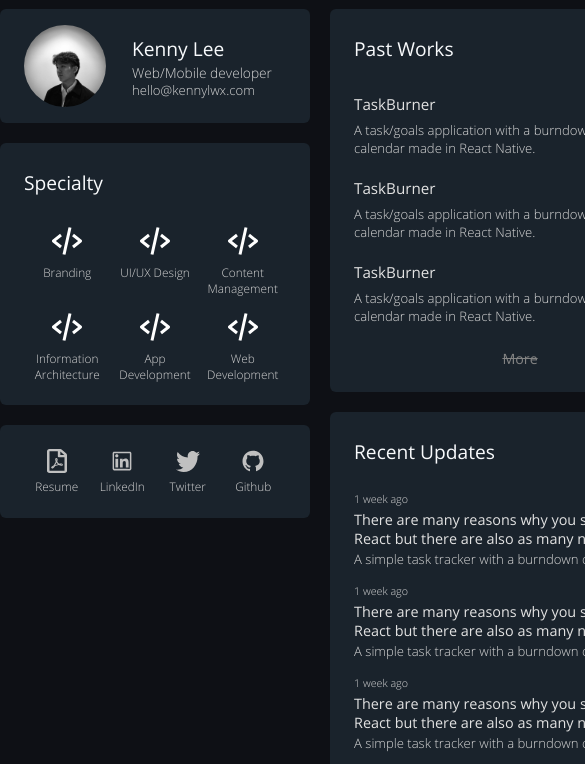
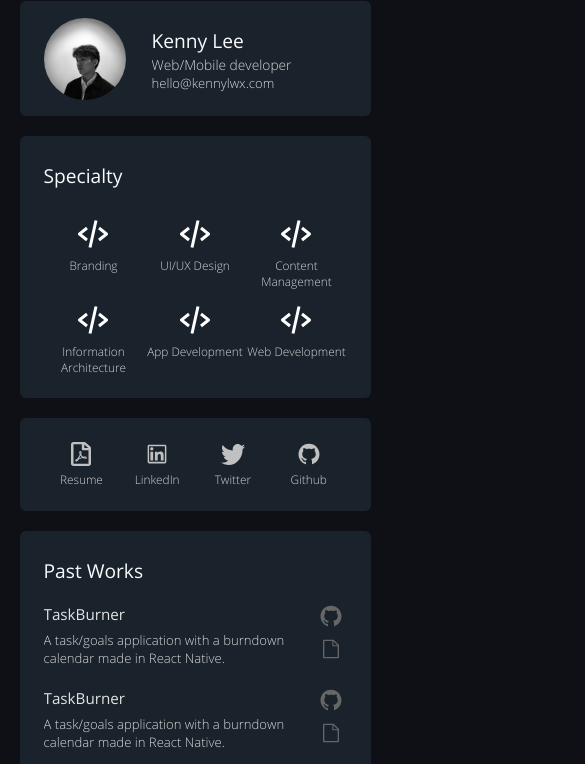
Before and after one commit to kennylwx/kennylwx-portfolio, a Gatsby site: page / in a window 390 px wide. Shown: the part 58-822 px from the top of the page, 585 px wide, since content can reach past the window. Built offline with nearby package versions, Linux system fonts and the light colour scheme; Gatsby itself is replaced by a stand-in of ours.

Commit message:
responsiveness added

```diff
--- a/src/components/layout.js
+++ b/src/components/layout.js
@@ -19,16 +19,16 @@
   return (
     <>
       <Header siteTitle={data.site.siteMetadata.title} />
-      <div>
+      <div className="main-outer">
         <main>
           {children}
         </main>
-        <footer>
-          ©
-          {new Date().getFullYear()}
-          {' KennyLWX'}
-        </footer>
       </div>
+      <footer>
+        ©
+        {new Date().getFullYear()}
+        {' KennyLWX'}
+      </footer>
     </>
   );
 };
--- a/src/styles/layout.scss
+++ b/src/styles/layout.scss
@@ -6,13 +6,14 @@
 $services-txt-col:#D3D3D3;
 $item-title-col: #E2E2E2;
 $more-col: #838383;
-$highlight-col: #40B2B9;
+$highlight-col: #399CA1;
 $highlight-dark-col: #30898E;
 $btn-hightlight-col: rgba(61, 80, 99, 0.2);
 
 $left-panel-width: 310px;
 $right-panel-width: 380px;
 $margin-between: 20px;
+$full-width: $left-panel-width + $right-panel-width + $margin-between;
 
 @font-face {
   font-family: 'Playfair Display';
@@ -46,7 +47,6 @@
   -webkit-box-orient: vertical;
 }
 
-
 html,body {
   background-color: $body-bg;
   margin: 0;
@@ -62,7 +62,8 @@
   flex-direction: row;
   align-items: center;
   justify-content: space-between;
-  padding: 12px 24px;
+  max-width: 90%;
+  margin: 16px auto;
 
   h1 {
     font-size: 1.25em;
@@ -77,24 +78,32 @@
   }
 }
 
+@media only screen and (max-width: $full-width) {
+  main {
+    grid-template-columns: 1fr !important;
+    max-width: 90% !important;
+    min-width: $left-panel-width;
+  }
+}
+
 main {
   color: $title-col;
-  display: flex;
-  flex-direction: row;
-  width: $left-panel-width + $right-panel-width + $margin-between;
-  margin: 16px auto 0px;
+  max-width: $full-width;
+  margin: 16px auto;
+  display: grid;
+  grid-template-columns: $left-panel-width $right-panel-width;
+  grid-column-gap: $margin-between;
 
   .left-panel {
-    width: $left-panel-width;
-    min-width: $left-panel-width;
-    display: flex;
-    flex-direction: column;
+    display: grid;
+    grid-template-rows: 115px 262px 93px auto;
+    grid-gap: $margin-between;
   }
 
   .right-panel {
-    width: $right-panel-width;
-    min-width: $right-panel-width;
-    margin-left: $margin-between;
+    display: grid;
+    grid-template-rows: auto auto;
+    grid-gap: $margin-between;
   }
 
 }
@@ -152,7 +161,6 @@
   flex-direction: row;
   align-items: center;
   @extend .container;
-  margin-bottom: $margin-between;
 
   .author-img {
     border-radius: 50% !important;
@@ -187,7 +195,6 @@
 .services {
   @extend .container-plus;
   text-transform: capitalize;
-  margin-bottom: $margin-between;
 
   .services-title {
     @extend .title-style-plus;
@@ -220,7 +227,8 @@
 .socials {
   @extend .container-plus;
   display: grid;
-  grid-template-columns: 25% 25% 25% 25%;
+  grid-template-columns: repeat(4, 1fr);
+  grid-column-gap: auto;
 
   .socials-type {
     display: flex;
@@ -249,24 +257,20 @@
 
 .showcase {
   @extend .container-plus;
-  margin-bottom: $margin-between;
   display: flex;
   flex-direction: column;
-
 
   .showcase-title {
     @extend .title-style-plus;
   }
 
   .showcase-container {
-    margin-top: 12px;
     margin-bottom: 8px;
 
     .showcase-type {
       display: flex;
       flex-direction: row;
       margin-bottom: 16px;
-      // background-color: orange;
 
       .showcase-type-info {
         display: flex;
@@ -280,6 +284,7 @@
           text-transform: capitalize;
           margin-top: auto;
           margin-bottom: auto;
+          @include limit-text-line(1);
         }
 
         .showcase-type-desc {
@@ -350,7 +355,6 @@
 
 .updates {
   @extend .container-plus;
-  margin-bottom: $margin-between;
   display: flex;
   flex-direction: column;
 
@@ -360,7 +364,6 @@
   }
 
   .updates-container {
-    margin-top: 12px;
     margin-bottom: 8px;
 
     .updates-type {
@@ -415,7 +418,11 @@
 
 }
 
-
 footer {
+  text-align: center;
+  font-size: 0.82em;
+  color: $more-col;
+  font-weight: 500;
+  margin-bottom: 16px;
 
 }
```
